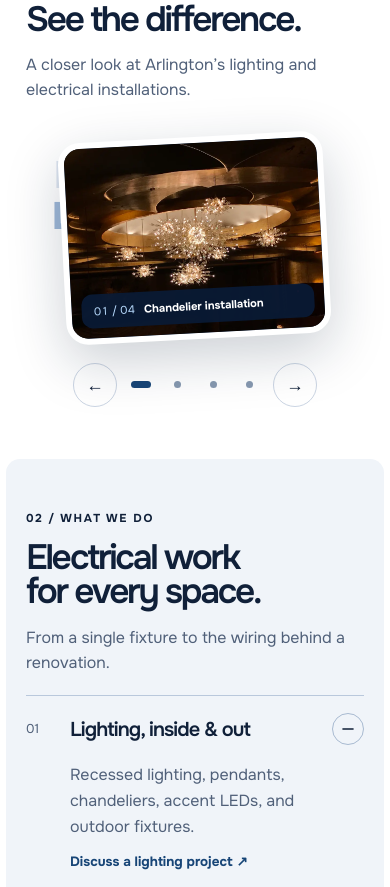
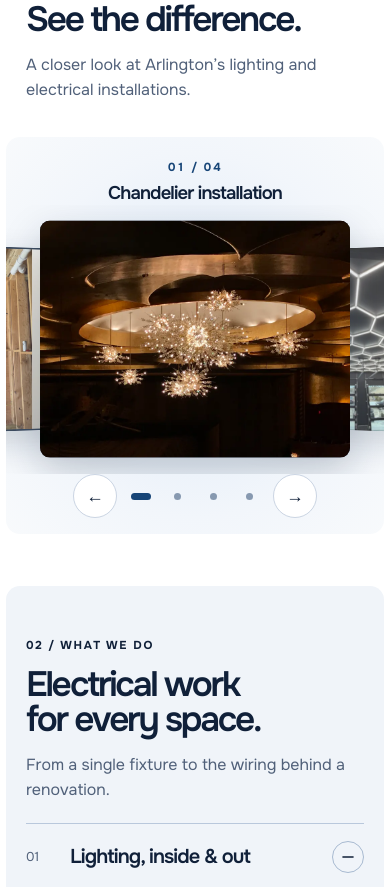
Before and after one commit to deepakcr7ms7/arlington-electrical, a plain HTML site: page dist/index.html in a window 390 px wide. Shown: the part 815-1702 px from the top of the page. Drawn offline with Linux system fonts and the light colour scheme.

Commit message:
Update Site source

```diff
--- a/dist/assets/card-reveal.js
+++ b/dist/assets/card-reveal.js
@@ -59,36 +59,47 @@ if (!reducedMotion.matches) {
 }
 
 const gallery = document.querySelector('.project-carousel');
-const slides = Array.from(gallery.querySelectorAll('.project-images img'));
+const stage = gallery.querySelector('.project-stage');
+const slides = Array.from(stage.querySelectorAll('img'));
 const dots = Array.from(gallery.querySelectorAll('[data-project]'));
-const ghost = gallery.querySelector('.ghost-words');
-const ghostWords = [
-  ['Built', 'to', 'light', 'up'],
-  ['Light', 'in', 'every', 'line'],
-  ['After', 'dark', 'still', 'bright'],
-  ['Power', 'behind', 'the', 'walls']
-];
 let active = 0;
 
 function showProject(index) {
   const next = (index + slides.length) % slides.length;
   if (next === active) return;
-  slides[active].hidden = true;
-  slides[active].classList.remove('is-entering');
   dots[active].removeAttribute('aria-current');
   active = next;
-  slides[active].hidden = false;
-  slides[active].classList.add('is-entering');
+
+  const positions = ['current', 'next', 'off', 'previous'];
+  slides.forEach((slide, i) => {
+    slide.dataset.position = positions[(i - active + slides.length) % slides.length];
+    if (i === active) {
+      slide.removeAttribute('aria-hidden');
+    } else {
+      slide.setAttribute('aria-hidden', 'true');
+    }
+  });
+
   dots[active].setAttribute('aria-current', 'true');
-  gallery.querySelector('.project-index').textContent = `${String(active + 1).padStart(2, '0')} / 04`;
+  const formatIndex = value => String(value).padStart(2, '0');
+  gallery.querySelector('.project-index').textContent = `${formatIndex(active + 1)} / ${formatIndex(slides.length)}`;
   gallery.querySelector('.project-title').textContent = dots[active].getAttribute('aria-label');
-  ghost.replaceChildren(...ghostWords[active].map(word => {
-    const span = document.createElement('span');
-    span.textContent = word;
-    return span;
-  }));
-  ghost.classList.add('is-changing');
 }
+
+let swipeStart;
+stage.addEventListener('touchstart', event => {
+  swipeStart = event.touches.length === 1 ? event.touches[0] : null;
+}, {passive: true});
+stage.addEventListener('touchcancel', () => { swipeStart = null; });
+stage.addEventListener('touchend', event => {
+  if (!swipeStart) return;
+  const dx = event.changedTouches[0].clientX - swipeStart.clientX;
+  const dy = event.changedTouches[0].clientY - swipeStart.clientY;
+  swipeStart = null;
+  if (Math.abs(dx) >= 36 && Math.abs(dx) > 1.35 * Math.abs(dy)) {
+    showProject(active + (dx < 0 ? 1 : -1));
+  }
+}, {passive: true});
 
 gallery.addEventListener('click', event => {
   const button = event.target.closest('button');
--- a/dist/assets/lighting-scene.css
+++ b/dist/assets/lighting-scene.css
@@ -68,16 +68,48 @@ h2 { font-size: clamp(2.2rem, 5vw, 5.5rem); font-weight: 600; line-height: .98;
 .video-toggle .pause-icon, .video-toggle.is-playing .play-icon { display: none; }
 .video-toggle.is-playing .pause-icon { display: inline; }
 .section-top { display: grid; grid-template-columns: .8fr 1.2fr; gap: 24px; align-items: start; margin-bottom: 34px; }
-.project-carousel { position: relative; isolation: isolate; text-align: center; }
-.ghost-words { position: absolute; inset: 8% 0 auto; z-index: -1; display: grid; grid-template-columns: 1fr 1fr; gap: .11em 12%; color: #dce4ef; text-transform: uppercase; font-size: clamp(2.3rem, 9.8vw, 10rem); font-weight: 800; letter-spacing: -.09em; line-height: .95; pointer-events: none; }
-.ghost-words span:nth-child(3) { color: #9fb8d8; }
-.project-frame { position: relative; width: min(46vw, 530px); margin: 10px auto 24px; transform: rotate(-3deg); border: 6px solid white; border-radius: 22px; overflow: hidden; background: var(--navy); box-shadow: 0 18px 54px #10203936; text-align: left; }
-.project-images { display: grid; aspect-ratio: 4 / 3; }
-.project-images img { grid-area: 1 / 1; width: 100%; height: 100%; object-fit: cover; }
-.project-images img.is-entering { animation: project-fade .45s ease-out both; }
-@keyframes project-fade { from { opacity: 0; } }
-.project-frame figcaption { position: absolute; inset: auto 10px 10px; background: #091b36e8; color: #fff; border-radius: 11px; padding: 10px 12px; display: flex; align-items: center; gap: 9px; font-size: clamp(.7rem, 1.3vw, .95rem); }
-.project-index { color: var(--sky); white-space: nowrap; font-variant-numeric: tabular-nums; }
+.project-carousel {
+  margin-inline: calc(-1 * var(--gutter));
+  padding: clamp(18px, 3vw, 42px) 0 16px;
+  border-radius: var(--radius);
+  background: radial-gradient(ellipse at center, #dde9f7 0%, #f2f6fb 65%, #f8fafc 100%);
+  text-align: center;
+}
+.project-heading { padding-inline: 16px; }
+.project-index { color: var(--blue); font-size: .73rem; font-weight: 700; letter-spacing: .13em; font-variant-numeric: tabular-nums; }
+.project-title { margin-top: 5px; font-size: clamp(1.15rem, 2.9vw, 2.6rem); font-weight: 600; letter-spacing: -.045em; }
+.project-stage {
+  position: relative;
+  isolation: isolate;
+  overflow: hidden;
+  perspective: 1100px;
+  height: clamp(230px, 48vw, 650px);
+  touch-action: pan-y pinch-zoom;
+}
+.project-stage img {
+  --offset: 0%;
+  --angle: 0deg;
+  --scale: 1;
+  position: absolute;
+  top: 50%;
+  left: calc(50% + var(--offset));
+  width: min(64%, 960px);
+  height: 88%;
+  max-width: none;
+  object-fit: cover;
+  border-radius: clamp(10px, 1.4vw, 22px);
+  background: #14253d;
+  box-shadow: 0 15px 38px #10203935;
+  transform: translate(-50%, -50%) rotateY(var(--angle)) scale(var(--scale));
+  transition: left .55s var(--ease), transform .55s var(--ease), opacity .35s ease;
+}
+.project-stage img[data-position="current"] { z-index: 2; }
+.project-stage img[data-position="previous"],
+.project-stage img[data-position="next"] { z-index: 1; --scale: .77; opacity: .82; }
+.project-stage img[data-position="previous"] { --offset: -35%; --angle: 23deg; }
+.project-stage img[data-position="next"] { --offset: 35%; --angle: -23deg; }
+.project-stage img[data-position="off"] { --scale: .63; opacity: 0; }
+.project-stage img[src$="arlington-panel-pair.webp"] { object-fit: contain; }
 .project-controls, .project-dots { display: flex; align-items: center; justify-content: center; gap: 4px; }
 .project-controls { gap: 8px; }
 .project-dots button { display: grid; place-items: center; min-width: 32px; min-height: 44px; background: none; border: 0; }
@@ -145,7 +177,10 @@ dialog::backdrop { background: #051124bb; backdrop-filter: blur(5px); }
   .section-top { gap: 13px; }
   .service-intro { position: static; }
   .process-copy { grid-row: 1; }
-  .project-frame { width: min(68vw, 410px); }
+  .project-stage { height: clamp(230px, 69vw, 420px); }
+  .project-stage img { width: 82%; }
+  .project-stage img[data-position="previous"] { --offset: -43%; }
+  .project-stage img[data-position="next"] { --offset: 43%; }
   .trust-grid { grid-template-columns: 1fr 1fr; }
 }
 @media (max-width: 370px) {
@@ -162,13 +197,12 @@ dialog::backdrop { background: #051124bb; backdrop-filter: blur(5px); }
   .hero-enter { animation: soft-in .8s var(--ease) .22s both; }
   .reveal { transition: opacity .72s var(--ease), transform .8s var(--ease); }
   .reveal.is-pending:not(:focus-within) { opacity: .15; transform: translateY(24px); }
-  .ghost-words.is-changing span { animation: soft-in .55s var(--ease) both; }
   @keyframes title-in { from { transform: translateY(112%); opacity: 0; } }
   @keyframes soft-in { from { transform: translateY(16px); opacity: 0; } }
 }
 @media (prefers-reduced-motion: reduce) {
   html { scroll-behavior: auto; }
-  .project-images img.is-entering { animation: none; }
+  .project-stage img { transition: none; }
   .service-indicator::after, .project-dots button::before { transition: none; }
 }
 
--- a/dist/index.html
+++ b/dist/index.html
@@ -56,16 +56,16 @@
       <div><h2 id="work-heading">See the difference.</h2><p>A closer look at Arlington’s lighting and electrical installations.</p></div>
     </div>
     <div class="project-carousel reveal" aria-label="Arlington project gallery">
-      <div class="ghost-words" aria-hidden="true"><span>BUILT</span><span>TO</span><span>LIGHT</span><span>UP</span></div>
-      <figure class="project-frame">
-        <div class="project-images">
-          <img src="/assets/arlington-chandelier.webp" alt="Starburst chandeliers beneath a bronze ceiling">
-          <img src="/assets/arlington-honeycomb.webp" alt="Honeycomb LED fixtures installed overhead" loading="lazy" hidden>
-          <img src="/assets/arlington-exterior.webp" alt="Exterior lighting illuminating a home at night" loading="lazy" hidden>
-          <img src="/assets/arlington-panel-pair.webp" alt="Two views of panel wiring and breaker work in progress" loading="lazy" hidden>
-        </div>
-        <figcaption aria-live="polite"><span class="project-index">01 / 04</span><strong class="project-title">Chandelier installation</strong></figcaption>
-      </figure>
+      <div class="project-heading" aria-live="polite" aria-atomic="true">
+        <span class="project-index">01 / 04</span>
+        <h3 class="project-title">Chandelier installation</h3>
+      </div>
+      <div class="project-stage">
+        <img data-position="current" src="/assets/arlington-chandelier.webp" alt="Starburst chandeliers beneath a bronze ceiling">
+        <img data-position="next" src="/assets/arlington-honeycomb.webp" alt="Honeycomb LED fixtures installed overhead" loading="lazy" aria-hidden="true">
+        <img data-position="off" src="/assets/arlington-exterior.webp" alt="Exterior lighting illuminating a home at night" loading="lazy" aria-hidden="true">
+        <img data-position="previous" src="/assets/arlington-panel-pair.webp" alt="Two views of panel wiring and breaker work in progress" loading="lazy" aria-hidden="true">
+      </div>
       <div class="project-controls">
         <button class="icon-button" type="button" data-project-step="-1" aria-label="Previous project">←</button>
         <div class="project-dots" aria-label="Choose a project">
```
